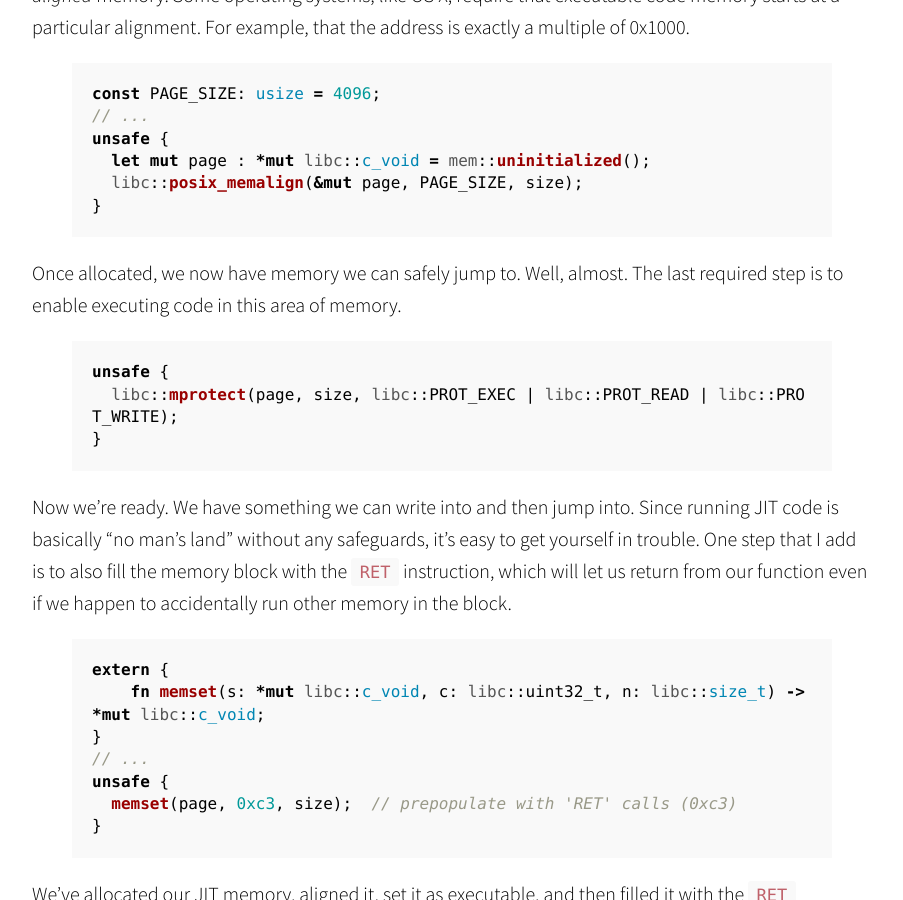
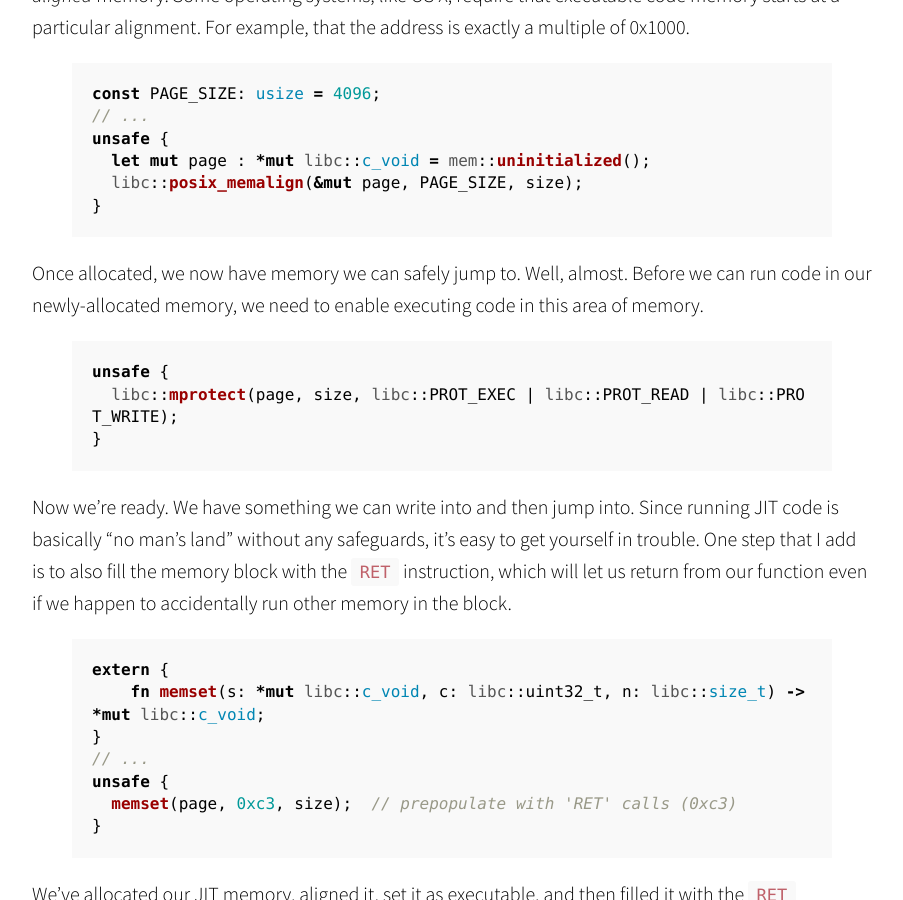
Before and after one commit to sophiajt/jntrnr.github.io, a Jekyll site: the page built from _posts/2015-12-01-building-a-simple-jit-in-rust.md, in a window 1280 px wide and 900 px high, scrolled down 1044 px. Shown: the whole window, without its empty margins (188-1091 px from the left). Built offline with Jekyll 4.4.1, drawn with Linux system fonts in a browser that asks for light colours; Markdown is read by kramdown in place of the engine named in the settings.

Commit message:
Update 2015-12-01-building-a-simple-jit-in-rust.md

```diff
--- a/_posts/2015-12-01-building-a-simple-jit-in-rust.md
+++ b/_posts/2015-12-01-building-a-simple-jit-in-rust.md
@@ -34,7 +34,7 @@ unsafe {
 }
 {% endhighlight %}
 
-Once allocated, we now have memory we can safely jump to.  Well, almost.  The last required step is to enable executing code in this area of memory.
+Once allocated, we now have memory we can safely jump to.  Well, almost.  Before we can run code in our newly-allocated memory, we need to enable executing code in this area of memory.
 
 {% highlight rust %}
 unsafe {
```
